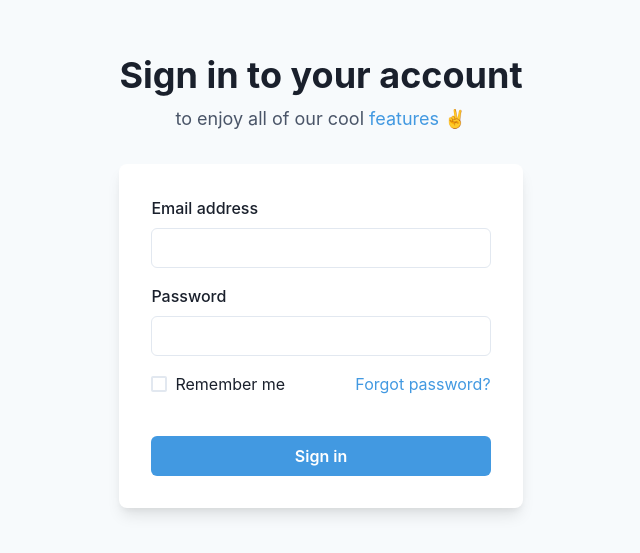
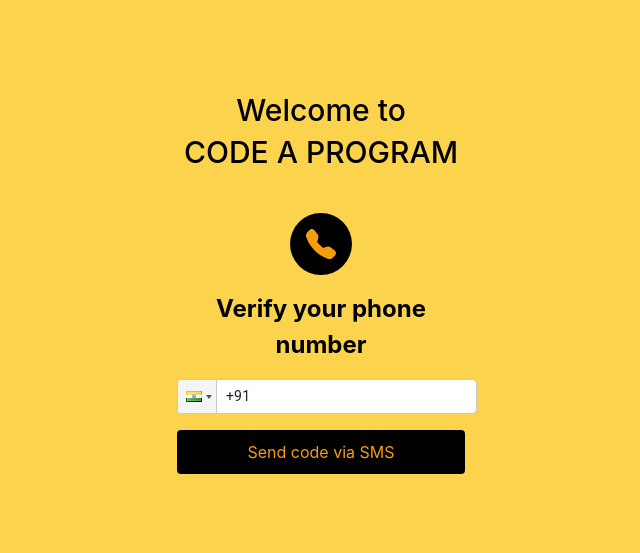
Before and after one commit to cfgblr2023/Team-18, a Next.js app in the folder web/: page /login in a window 1280 px wide. Shown: the part 119-672 px from the top of the page, without its empty margins (319-959 px from the left). Built offline with nearby package versions, Linux system fonts and the light colour scheme.

Commit message:
firebaseauth and login redirection

```diff
--- a/web/app/layout.js
+++ b/web/app/layout.js
@@ -2,7 +2,7 @@
 import './globals.css'
 import { Inter } from 'next/font/google'
 import { ChakraProvider } from "@chakra-ui/react"
-
+import "../src/input.css"
 const inter = Inter({ subsets: ['latin'] })
 
 export const metadata = {
--- a/web/app/page.js
+++ b/web/app/page.js
@@ -1,7 +1,7 @@
 "use client"
 import Nav from '@/components/Nav'
 import Hero from '@/components/Hero'
-
+import "../src/input.css"
 export default function Home() {
   return (
     <>
--- a/web/components/SignUp.js
+++ b/web/components/SignUp.js
@@ -1,67 +1,222 @@
-'use client'
-import {
-    Flex,
-    Box,
-    FormControl,
-    FormLabel,
-    Input,
-    Checkbox,
-    Stack,
-    Link,
-    Button,
-    Heading,
-    Text,
-    useColorModeValue,
-  } from '@chakra-ui/react';
+import { BsFillShieldLockFill, BsTelephoneFill } from "react-icons/bs";
+import { CgSpinner } from "react-icons/cg";
 
-  export default function SimpleCard() {
-    return (
-      <Flex
-        minH={'100vh'}
-        align={'center'}
-        justify={'center'}
-        bg={useColorModeValue('gray.50', 'gray.800')}>
-        <Stack spacing={8} mx={'auto'} maxW={'lg'} py={12} px={6}>
-          <Stack align={'center'}>
-            <Heading fontSize={'4xl'}>Sign in to your account</Heading>
-            <Text fontSize={'lg'} color={'gray.600'}>
-              to enjoy all of our cool <Link color={'blue.400'}>features</Link> ✌️
-            </Text>
-          </Stack>
-          <Box
-            rounded={'lg'}
-            bg={useColorModeValue('white', 'gray.700')}
-            boxShadow={'lg'}
-            p={8}>
-            <Stack spacing={4}>
-              <FormControl id="email">
-                <FormLabel>Email address</FormLabel>
-                <Input type="email" />
-              </FormControl>
-              <FormControl id="password">
-                <FormLabel>Password</FormLabel>
-                <Input type="password" />
-              </FormControl>
-              <Stack spacing={10}>
-                <Stack
-                  direction={{ base: 'column', sm: 'row' }}
-                  align={'start'}
-                  justify={'space-between'}>
-                  <Checkbox>Remember me</Checkbox>
-                  <Link color={'blue.400'}>Forgot password?</Link>
-                </Stack>
-                <Button
-                  bg={'blue.400'}
-                  color={'white'}
-                  _hover={{
-                    bg: 'blue.500',
-                  }}>
-                  Sign in
-                </Button>
-              </Stack>
-            </Stack>
-          </Box>
-        </Stack>
-      </Flex>
-    );
+import OtpInput from "otp-input-react";
+import { useState } from "react";
+import PhoneInput from "react-phone-input-2";
+import "react-phone-input-2/lib/style.css";
+import { auth } from "./firebase";
+import { RecaptchaVerifier, signInWithPhoneNumber } from "firebase/auth";
+import { toast, Toaster } from "react-hot-toast";
+
+const App = () => {
+  const [otp, setOtp] = useState("");
+  const [ph, setPh] = useState("");
+  const [loading, setLoading] = useState(false);
+  const [showOTP, setShowOTP] = useState(false);
+  const [user, setUser] = useState(null);
+
+  function onCaptchVerify() {
+    if (!window.recaptchaVerifier) {
+      window.recaptchaVerifier = new RecaptchaVerifier(
+        "recaptcha-container",
+        {
+          size: "invisible",
+          callback: (response) => {
+            onSignup();
+          },
+          "expired-callback": () => {},
+        },
+        auth
+      );
+    }
   }
+
+  function onSignup() {
+    setLoading(true);
+    onCaptchVerify();
+
+    const appVerifier = window.recaptchaVerifier;
+
+    const formatPh = "+" + ph;
+
+    signInWithPhoneNumber(auth, formatPh, appVerifier)
+      .then((confirmationResult) => {
+        window.confirmationResult = confirmationResult;
+        setLoading(false);
+        setShowOTP(true);
+        toast.success("OTP sended successfully!");
+      })
+      .catch((error) => {
+        console.log(error);
+        setLoading(false);
+      });
+  }
+
+  function onOTPVerify() {
+    setLoading(true);
+    window.confirmationResult
+      .confirm(otp)
+      .then(async (res) => {
+        console.log(res);
+        setUser(res.user);
+        setLoading(false);
+      })
+      .catch((err) => {
+        console.log(err);
+        setLoading(false);
+      });
+  }
+
+  return (
+    <section style={{
+      backgroundColor: '#FCD34D',
+      display: 'flex',
+      alignItems: 'center',
+      justifyContent: 'center',
+      height: '100vh'
+    }}>
+      <div>
+        <Toaster toastOptions={{ duration: 4000 }} />
+        <div id="recaptcha-container"></div>
+        {user ? (
+          <h2 style={{
+          textAlign: 'center',
+          color: '#000000',
+          fontWeight: '500',
+          fontSize: '1.5rem',
+          marginBottom: '1.5rem'
+        }}>
+            👍Login Success
+          </h2>
+        ) : (
+          <div style={{
+          width: '20rem',
+          display: 'flex',
+          flexDirection: 'column',
+          gap: '1rem',
+          borderRadius: '0.5rem',
+          padding: '1rem'
+        }}>
+            <h1 style={{
+            textAlign: 'center',
+            lineHeight: '1.4',
+            color: '#000000',
+            fontWeight: '500',
+            fontSize: '1.875rem',
+            marginBottom: '1.5rem'
+          }}>
+              Welcome to <br /> CODE A PROGRAM
+            </h1>
+            {showOTP ? (
+              <>
+                <div style={{
+                backgroundColor: '#000000',
+                color: '#F59E0B',
+                display: 'flex',
+                justifyContent: 'center',
+                alignItems: 'center',
+                width: 'fit-content',
+                margin: '0 auto',
+                padding: '1rem',
+                borderRadius: '50%'
+              }}>
+                  <BsFillShieldLockFill size={30} />
+                </div>
+                <label
+                  htmlFor="otp"
+                  style={{
+                fontWeight: 'bold',
+                fontSize: '1.5rem',
+                color: '#000000',
+                textAlign: 'center'
+              }}
+                >
+                  Enter your OTP
+                </label>
+                <OtpInput
+                  value={otp}
+                  onChange={setOtp}
+                  OTPLength={6}
+                  otpType="number"
+                  disabled={false}
+                  autoFocus
+                  className="opt-container "
+                ></OtpInput>
+                <button
+                  onClick={onOTPVerify}
+                  style={{
+                backgroundColor: '#000000',
+                width: '100%',
+                display: 'flex',
+                gap: '0.25rem',
+                alignItems: 'center',
+                justifyContent: 'center',
+                padding: '0.625rem',
+                color: '#F59E0B',
+                borderRadius: '0.25rem'
+              }}
+                >
+                  {loading && (
+                    <CgSpinner size={20} className="mt-1 animate-spin" />
+                  )}
+                  <span>Verify OTP</span>
+                </button>
+              </>
+            ) : (
+              <>
+                <div style={{
+                backgroundColor: '#000000',
+                color: '#F59E0B',
+                display: 'flex',
+                justifyContent: 'center',
+                alignItems: 'center',
+                width: 'fit-content',
+                margin: '0 auto',
+                padding: '1rem',
+                borderRadius: '50%'
+              }}>
+                  <BsTelephoneFill size={30} />
+                </div>
+                <label
+                  htmlFor=""
+
+              style={{
+                fontWeight: 'bold',
+                fontSize: '1.5rem',
+                color: '#000000',
+                textAlign: 'center'
+              }}
+                >
+                  Verify your phone number
+                </label>
+                <PhoneInput country={"in"} value={ph} onChange={setPh} />
+                <button
+                  onClick={onSignup}
+                  style={{
+                backgroundColor: '#000000',
+                width: '100%',
+                display: 'flex',
+                gap: '0.25rem',
+                alignItems: 'center',
+                justifyContent: 'center',
+                padding: '0.625rem',
+                color: '#F59E0B',
+                borderRadius: '0.25rem'
+              }}
+                >
+                  {loading && (
+                    <CgSpinner size={20} className="mt-1 animate-spin" />
+                  )}
+                  <span>Send code via SMS</span>
+                </button>
+              </>
+            )}
+          </div>
+        )}
+      </div>
+    </section>
+  );
+};
+
+export default App;
--- /dev/null
+++ b/web/components/firebase.js
@@ -0,0 +1,18 @@
+import { initializeApp } from "firebase/app";
+import { getAuth } from "firebase/auth";
+const firebaseConfig = {
+
+    apiKey: "",
+    authDomain: "auth-84c86.firebaseapp.com",
+    projectId: "auth-84c86",
+    storageBucket: "auth-84c86.appspot.com",
+    messagingSenderId: "380584141206",
+    appId: "1:380584141206:web:444d89acd87805f2aebdb7",
+    measurementId: "G-2D7KG14DEB"
+};
+
+const app = initializeApp(firebaseConfig);
+
+
+export const auth = getAuth(app);
+// export default app;
--- /dev/null
+++ b/web/postcss.config.js
@@ -0,0 +1,6 @@
+module.exports = {
+  plugins: {
+    tailwindcss: {},
+    autoprefixer: {},
+  },
+}
--- /dev/null
+++ b/web/src/input.css
@@ -0,0 +1,3 @@
+@tailwind base;
+@tailwind components;
+@tailwind utilities;
--- /dev/null
+++ b/web/tailwind.config.js
@@ -0,0 +1,8 @@
+/** @type {import('tailwindcss').Config} */
+module.exports = {
+    content: ["./src/**/*.{js,jsx,ts,tsx}"],
+    theme: {
+      extend: {},
+    },
+    plugins: [],
+  };
```
Also changed, not shown: web/components/Signup.css (added, +27 -0 lines), web/package.json (+12 -1 lines), 2 other files (tests, documents, lock files or other folders).
